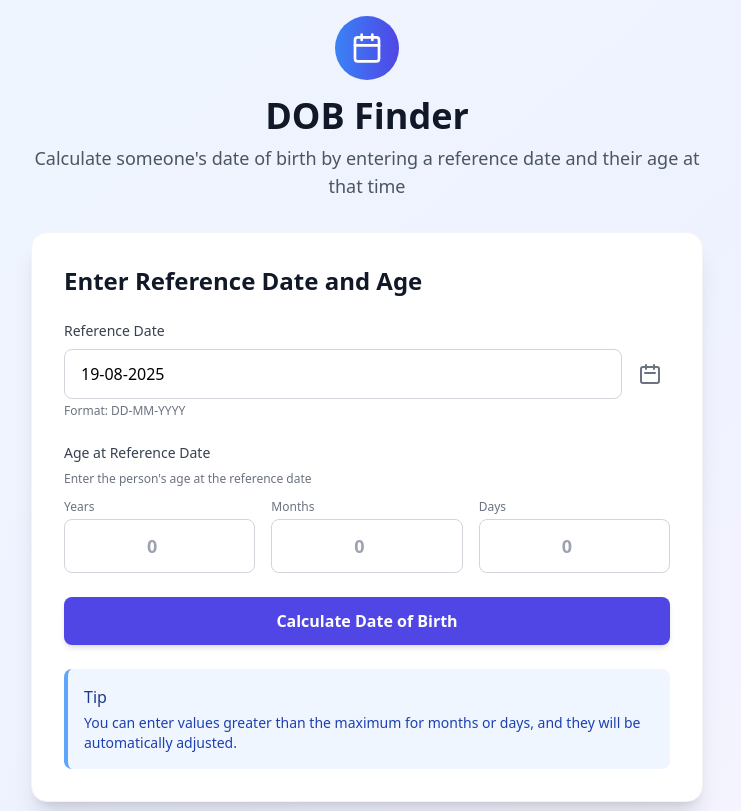
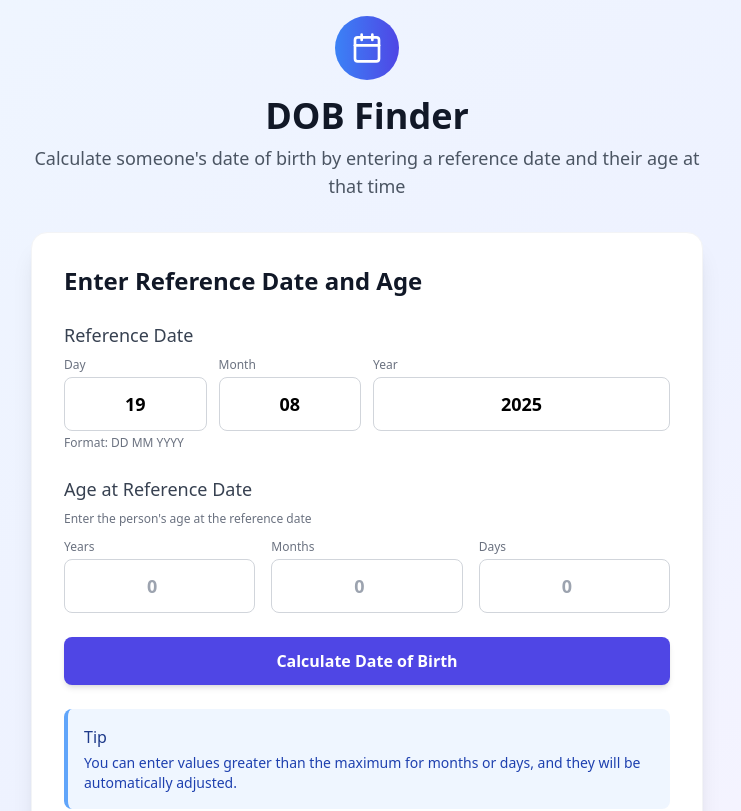
Before and after one commit to raktimrabha/dobFinder, a React (Vite) app: page / in a window 1280 px wide. Shown: the top 811 px of the page, without its empty margins (273-1014 px from the left). Built offline with nearby package versions, Linux system fonts and the light colour scheme.

Commit message:
update date input

```diff
--- a/src/components/calculator/DateInputs.tsx
+++ b/src/components/calculator/DateInputs.tsx
@@ -20,70 +20,63 @@ export const DateInputs: React.FC<DateInputsProps> = ({
   onCalculate,
   error,
 }) => {
-  const [localDate, setLocalDate] = useState(referenceDate);
-  const [showDatePicker, setShowDatePicker] = useState(false);
+  const [dateParts, setDateParts] = useState({
+    day: '',
+    month: '',
+    year: ''
+  });
 
-  // Format date to DD-MM-YYYY
-  const formatDateForDisplay = (date: string) => {
-    if (!date) return '';
-    const [year, month, day] = date.split('-');
-    if (year && month && day) {
-      return `${day.padStart(2, '0')}-${month.padStart(2, '0')}-${year}`;
-    }
-    return date;
-  };
-
-  // Parse DD-MM-YYYY to YYYY-MM-DD for the date input
-  const parseDateInput = (input: string): string => {
-    const [day, month, year] = input.split('-').map(Number);
-    if (day && month && year) {
-      const date = new Date(year, month - 1, day);
-      if (!isNaN(date.getTime())) {
-        return date.toISOString().split('T')[0]; // Returns YYYY-MM-DD
+  // Initialize date parts when referenceDate changes
+  useEffect(() => {
+    if (referenceDate) {
+      const [year, month, day] = referenceDate.split('-').map(Number);
+      if (year && month && day) {
+        setDateParts({
+          day: day.toString().padStart(2, '0'),
+          month: month.toString().padStart(2, '0'),
+          year: year.toString()
+        });
       }
     }
-    return '';
-  };
+  }, [referenceDate]);
 
-  const handleDateChange = (e: React.ChangeEvent<HTMLInputElement>) => {
-    const value = e.target.value;
-    setLocalDate(value);
+  // Handle changes to date part inputs
+  const handleDatePartChange = (part: 'day' | 'month' | 'year', value: string) => {
+    // Only allow numbers and limit length
+    if (value && !/^\d*$/.test(value)) return;
 
-    // Validate the date format (DD-MM-YYYY)
-    const dateRegex = /^\d{2}-\d{2}-\d{4}$/;
-    if (dateRegex.test(value)) {
-      const formattedDate = parseDateInput(value);
-      if (formattedDate) {
-        setReferenceDate(formattedDate);
+    // Apply max length limits
+    if (part === 'day' && value.length > 2) return;
+    if (part === 'month' && value.length > 2) return;
+    if (part === 'year' && value.length > 4) return;
+
+    const newDateParts = {
+      ...dateParts,
+      [part]: value
+    };
+
+    setDateParts(newDateParts);
+
+    // Only update the reference date if we have all parts
+    if (newDateParts.day && newDateParts.month && newDateParts.year) {
+      const day = parseInt(newDateParts.day, 10);
+      const month = parseInt(newDateParts.month, 10);
+      const year = parseInt(newDateParts.year, 10);
+
+      // Basic date validation
+      if (day > 0 && day <= 31 && month > 0 && month <= 12 && year > 1900 && year < 2100) {
+        const date = new Date(year, month - 1, day);
+        if (!isNaN(date.getTime())) {
+          const formattedDate = date.toISOString().split('T')[0];
+          setReferenceDate(formattedDate);
+          return;
+        }
       }
     }
+
+    // If we get here, the date is invalid or incomplete
+    setReferenceDate('');
   };
-
-  const handleFocus = () => {
-    // Show the date picker on mobile when input is focused
-    if ('max' in document.createElement('input')) {
-      setShowDatePicker(false);
-    }
-  };
-
-  const toggleDatePicker = () => {
-    setShowDatePicker(!showDatePicker);
-    // If switching to text input and we have a valid date, format it for display
-    if (showDatePicker && referenceDate) {
-      setLocalDate(formatDateForDisplay(referenceDate));
-    }
-  };
-
-  const handleDatePickerChange = (e: React.ChangeEvent<HTMLInputElement>) => {
-    setReferenceDate(e.target.value);
-  };
-
-  // Update local date when reference date changes from outside
-  useEffect(() => {
-    if (referenceDate) {
-      setLocalDate(formatDateForDisplay(referenceDate));
-    }
-  }, [referenceDate]);
 
   return (
     <div className="bg-white rounded-2xl shadow-xl p-8 border border-gray-100">
@@ -100,45 +93,60 @@ export const DateInputs: React.FC<DateInputsProps> = ({
 
       <div className="space-y-6">
         <div>
-          <label
-            htmlFor="reference-date"
-            className="block text-sm font-medium text-gray-700 mb-2"
-          >
+          <label className="block text-lg font-medium text-gray-700 mb-2">
             Reference Date
           </label>
-          <div className="relative">
-            <div className="flex items-center">
+          <div className="grid grid-cols-4 gap-3">
+            <div>
+              <label className="block text-xs font-medium text-gray-500 mb-1">
+                Day
+              </label>
               <input
-                id="reference-date"
-                type={showDatePicker ? 'date' : 'text'}
-                value={showDatePicker ? referenceDate : localDate}
-                onChange={showDatePicker ? handleDatePickerChange : handleDateChange}
-                onFocus={handleFocus}
-                className="w-full px-4 py-3 border border-gray-300 rounded-lg focus:ring-2 focus:ring-indigo-500 focus:border-transparent transition-all duration-200"
-                aria-required="true"
-                aria-label="Enter reference date (DD-MM-YYYY)"
-                placeholder="DD-MM-YYYY"
-                pattern="\d{2}-\d{2}-\d{4}"
+                type="text"
+                value={dateParts.day}
+                onChange={(e) => handleDatePartChange('day', e.target.value)}
+                className="w-full px-3 py-3 border border-gray-300 rounded-lg focus:ring-2 focus:ring-indigo-500 focus:border-transparent transition-all duration-200 text-center text-lg font-semibold"
+                placeholder="DD"
+                maxLength={2}
+                inputMode="numeric"
               />
-              <button
-                type="button"
-                onClick={toggleDatePicker}
-                className="ml-2 p-2 text-gray-500 hover:text-gray-700 focus:outline-none"
-                aria-label={showDatePicker ? 'Switch to text input' : 'Open date picker'}
-              >
-                <svg xmlns="http://www.w3.org/2000/svg" className="h-6 w-6" fill="none" viewBox="0 0 24 24" stroke="currentColor">
-                  <path strokeLinecap="round" strokeLinejoin="round" strokeWidth={2} d="M8 7V3m8 4V3m-9 8h10M5 21h14a2 2 0 002-2V7a2 2 0 00-2-2H5a2 2 0 00-2 2v12a2 2 0 002 2z" />
-                </svg>
-              </button>
             </div>
-            <p className="mt-1 text-xs text-gray-500">
-              Format: DD-MM-YYYY
-            </p>
+            <div>
+              <label className="block text-xs font-medium text-gray-500 mb-1">
+                Month
+              </label>
+              <input
+                type="text"
+                value={dateParts.month}
+                onChange={(e) => handleDatePartChange('month', e.target.value)}
+                className="w-full px-3 py-3 border border-gray-300 rounded-lg focus:ring-2 focus:ring-indigo-500 focus:border-transparent transition-all duration-200 text-center text-lg font-semibold"
+                placeholder="MM"
+                maxLength={2}
+                inputMode="numeric"
+              />
+            </div>
+            <div className="col-span-2">
+              <label className="block text-xs font-medium text-gray-500 mb-1">
+                Year
+              </label>
+              <input
+                type="text"
+                value={dateParts.year}
+                onChange={(e) => handleDatePartChange('year', e.target.value)}
+                className="w-full px-3 py-3 border border-gray-300 rounded-lg focus:ring-2 focus:ring-indigo-500 focus:border-transparent transition-all duration-200 text-center text-lg font-semibold"
+                placeholder="YYYY"
+                maxLength={4}
+                inputMode="numeric"
+              />
+            </div>
           </div>
+          <p className="mt-1 text-xs text-gray-500">
+            Format: DD MM YYYY
+          </p>
         </div>
 
         <div>
-          <label className="block text-sm font-medium text-gray-700 mb-2">
+          <label className="block text-lg font-medium text-gray-700 mb-2">
             Age at Reference Date
           </label>
           <p className="text-xs text-gray-500 mb-3">
```
